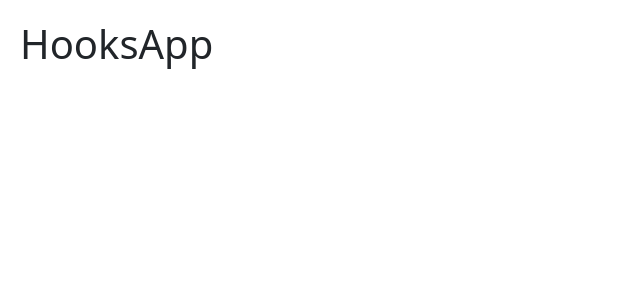
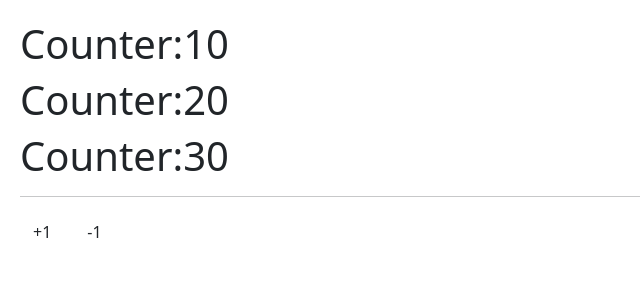
Before and after one commit to Epadrino/react-cero-a-experto, a React (Vite) app in the folder hook_app/: page / in a window 1280 px wide. Shown: the top 300 px of the page, without its empty margins (0-640 px from the left). Built offline with nearby package versions, Linux system fonts and the light colour scheme.

Commit message:
implementacion_de_hook
se agrego la hook useState

```diff
--- /dev/null
+++ b/hook_app/src/01-useState/CounterApp.jsx
@@ -0,0 +1,33 @@
+import React, { useState } from 'react';
+
+export const CounterApp = () => {
+	const [counter, setCounter] = useState({
+		counter1: 10,
+		counter2: 20,
+		counter3: 30,
+	});
+
+	const { counter1, counter2, counter3 } = counter;
+	return (
+		<>
+			<h1>Counter:{counter1}</h1>
+			<h1>Counter:{counter2}</h1>
+			<h1>Counter:{counter3}</h1>
+
+			<hr />
+
+			<button
+				className='btn'
+				onClick={() => setCounter({ ...counter, counter1: counter1 + 1 })}
+			>
+				+1
+			</button>
+			<button
+				className='btn'
+				onClick={() => setCounter({ ...counter, counter1: counter1 - 1 })}
+			>
+				-1
+			</button>
+		</>
+	);
+};
--- a/hook_app/src/main.jsx
+++ b/hook_app/src/main.jsx
@@ -1,11 +1,12 @@
 import React from 'react';
 import ReactDOM from 'react-dom/client';
-import { HooksApp } from './HooksApp';
+import { CounterApp } from './01-useState/CounterApp';
+// import { HooksApp } from './HooksApp';
 
 import './index.css';
 
 ReactDOM.createRoot(document.getElementById('root')).render(
 	<React.StrictMode>
-		<HooksApp />
+		<CounterApp />
 	</React.StrictMode>
 );
```
